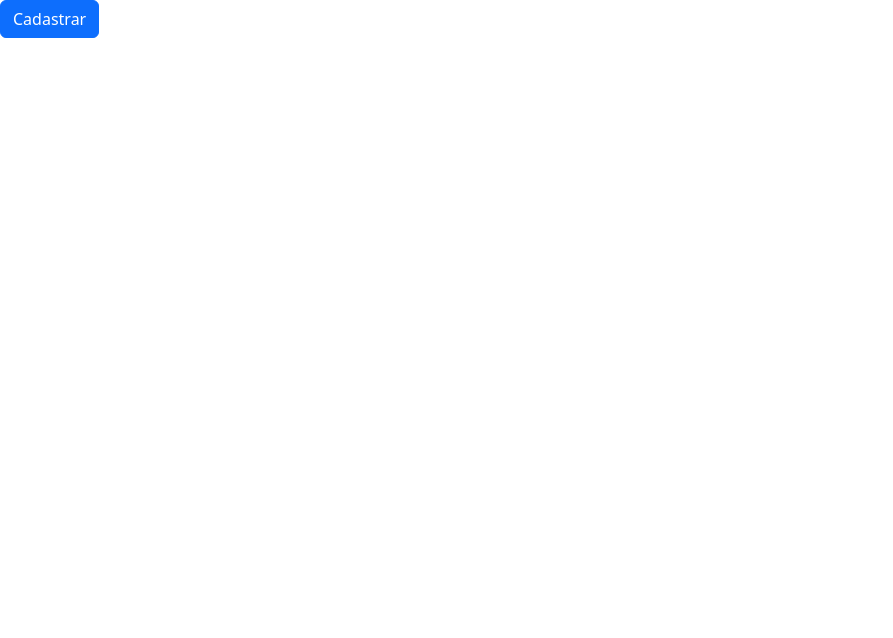
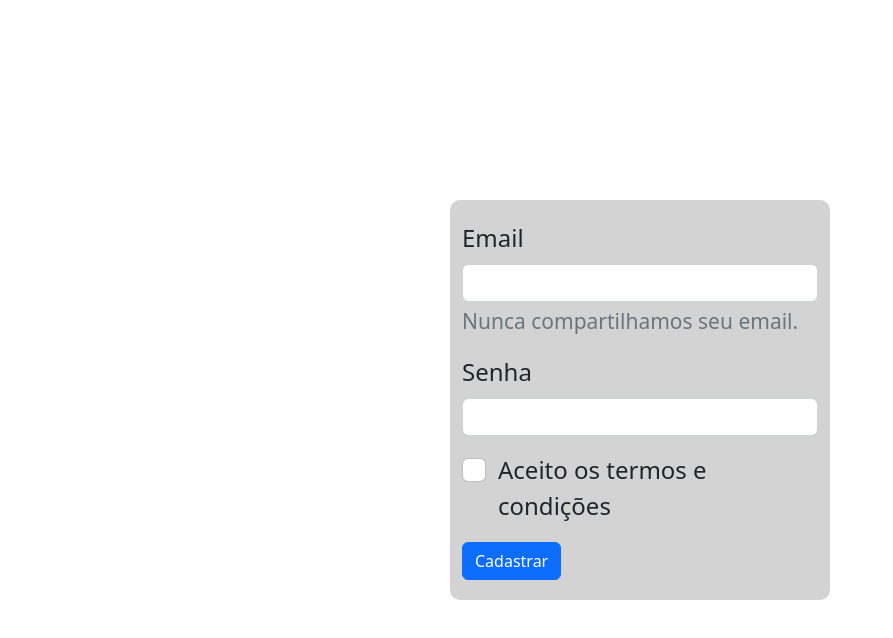
Before and after one commit to 5alomao/Desenvolvimento-Web-1, a plain HTML site: page Bootstrap/index.html in a window 1280 px wide. Shown: the whole page, without its empty margins (0-893 px from the left). Drawn offline with Linux system fonts and the light colour scheme.

Commit message:
Aula Bootstrap

```diff
--- /dev/null
+++ b/Bootstrap/css/style.css
@@ -0,0 +1,10 @@
+[class~="row"] {
+    font-size: 24px;
+    height: 100vh;
+}
+
+form {
+    background: lightgrey;
+    padding: 20px;
+    border-radius: 10px;
+}
--- a/Bootstrap/index.html
+++ b/Bootstrap/index.html
@@ -5,14 +5,36 @@
     <meta charset="UTF-8">
     <meta name="viewport" content="width=device-width, initial-scale=1.0">
     <link rel="stylesheet" type="text/css" href="css/bootstrap.min.css">
+    <link rel="stylesheet" href="./css/style.css">
     <title>Bootstrap</title>
 </head>
 
 <body>
 
-    <a class="btn btn-primary" href="">Cadastrar</a>
+    <main class="container">
+        <div class="row justify-content-center">
+            <form class="col-4 align-self-center">
+                <div class="mb-3">
+                    <label for="email" class="form-label">Email</label>
+                    <input type="email" id="email" class="form-control">
+                    <div class="form-text">Nunca compartilhamos seu email.</div>
+                </div>
 
-    <script src="js/bootstrap.js"></script>
+                <div class="mb-3">
+                    <label for="senha" class="form-label">Senha</label>
+                    <input type="password" id="senha" class="form-control">
+                </div>
+
+                <div class="mb-3 form-check">
+                    <input id="termos" type="checkbox" class="form-check-input">
+                    <label for="termos" class="form-check-label">Aceito os termos e condições</label>
+                </div>
+
+                <button type="submit" class="btn btn-primary">Cadastrar</button>
+            </form>
+        </div>
+    </main>
+    <script src="js/bootstrap.min.js"></script>
 </body>
 
 </html>
```
